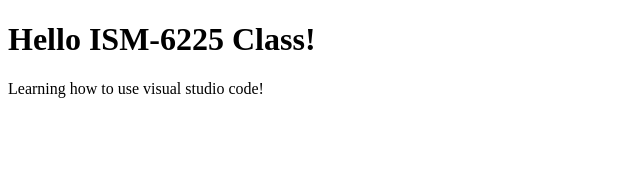
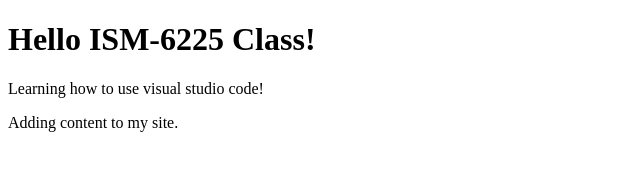
Before and after one commit to aarsha-777/ISM6225, a plain HTML site: page index.html in a window 1280 px wide. Shown: the whole page, without its empty margins (0-640 px from the left). Drawn offline with Linux system fonts and the light colour scheme.

Commit message:
Version 2

```diff
--- a/index.html
+++ b/index.html
@@ -4,5 +4,6 @@
     <body>
         <h1>Hello ISM-6225 Class!</h1>
         <p>Learning how to use visual studio code!</p>
+        <p>Adding content to my site.</p>
     </body>
 </html>
```
